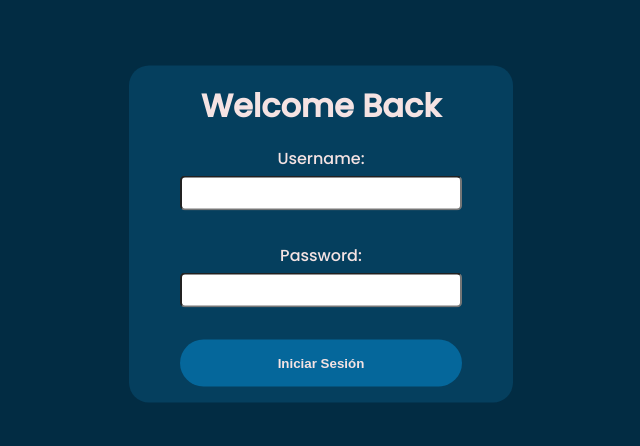
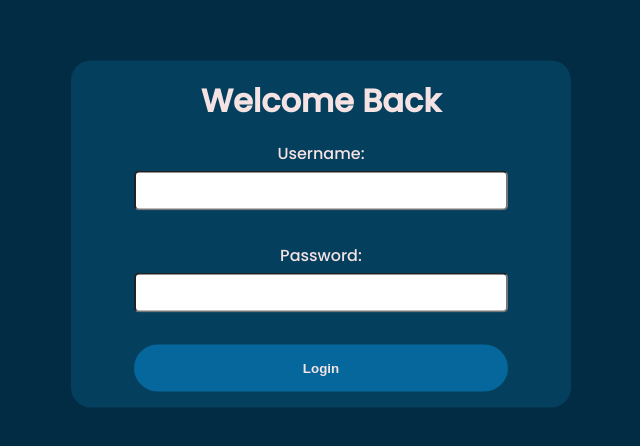
Before and after one commit to ga-b0/rick-and-morty-api, an Angular app: page /login in a window 1280 px wide. Shown: the part 166-612 px from the top of the page, without its empty margins (319-959 px from the left). Built offline with nearby package versions, Linux system fonts and the light colour scheme.

Commit message:
perf: :zap: add styles for validations and more

```diff
--- a/src/app/shared/components/login/login.component.css
+++ b/src/app/shared/components/login/login.component.css
@@ -1,6 +1,7 @@
 .login__section {
+  position: relative;
   background-color: var(--section-color);
-  width: 30%;
+  width: 20%;
   padding: 1rem;
   text-align: center;
   border-radius: 20px;
@@ -8,6 +9,29 @@
   top: 50%;
   left: 50%;
   transform: translate(-50%, -50%);
+  max-width: 500px;
+}
+
+.login__message {
+  width: 100%;
+  border-radius: 5px;
+  padding: 10px 15px;
+  position: absolute;
+  top: -100px;
+  left: 50%;
+  transform: translateX(-50%);
+  animation-name: popup;
+  animation-duration: 0.5s;
+  animation-timing-function: ease-in;
+  animation-direction: alternate;
+}
+
+.login__message--error {
+  background-color: rgb(245, 85, 85);
+}
+
+.login__message--success {
+  background-color: rgb(25, 102, 25);
 }
 
 .login__form {
@@ -42,6 +66,7 @@
   padding: 0.5rem 1rem;
   border-radius: 5px;
   width: 80%;
+  font-family: var(--font-family);
 }
 
 .form__input--invalid {
@@ -50,6 +75,8 @@
 
 .invalid__text {
   color: rgb(245, 85, 85);
+  width: 90%;
+  text-align: center;
 }
 
 .form__button {
@@ -71,3 +98,24 @@
   background-color: var(--background-color);
   color: gray;
 }
+
+@keyframes popup {
+  0% {
+    opacity: 0;
+  }
+  75% {
+    opacity: 1;
+  }
+}
+
+@media (width <= 1365px) {
+  .login__section {
+    width: 50%;
+  }
+}
+
+@media (width <= 465px) {
+  .login__section {
+    width: 80%;
+  }
+}
--- a/src/app/shared/components/login/login.component.html
+++ b/src/app/shared/components/login/login.component.html
@@ -1,4 +1,12 @@
 <section class="login__section">
+  @if (message !== '') {
+    <div
+      [ngClass]="loggin ? 'login__message--success' : 'login__message--error'"
+      class="login__message"
+    >
+      {{ message }}
+    </div>
+  }
   <h2>Welcome Back</h2>
   <form [formGroup]="loginForm" (ngSubmit)="submitSesion()" class="login__form">
     <div class="form__email">
@@ -8,11 +16,18 @@
         type="text"
         id="username"
         formControlName="username"
+        [ngClass]="
+          !loginForm.valid &&
+          formSubmitted &&
+          loginForm.get('username')?.hasError('required')
+            ? 'form__input--invalid'
+            : ''
+        "
       />
       <span
         class="invalid__text"
         *ngIf="loginForm.get('username')?.hasError('required') && formSubmitted"
-        >El usuario es requerido</span
+        >The username is required</span
       >
     </div>
     <div class="form__password">
@@ -22,20 +37,28 @@
         type="password"
         id="password"
         formControlName="password"
+        [ngClass]="
+          !loginForm.valid &&
+          formSubmitted &&
+          (loginForm.get('password')?.hasError('minlength') ||
+            loginForm.get('password')?.hasError('required'))
+            ? 'form__input--invalid'
+            : ''
+        "
       />
       <span
         class="invalid__text"
         *ngIf="
           loginForm.get('password')?.hasError('minlength') && formSubmitted
         "
-        >La contraseña debe tener como mínimo 8 caracteres</span
+        >The password must be at least 8 characters long.</span
       >
       <span
         class="invalid__text"
         *ngIf="loginForm.get('password')?.hasError('required') && formSubmitted"
-        >La contraseña es requerida</span
+        >The password is required</span
       >
     </div>
-    <button class="form__button">Iniciar Sesión</button>
+    <button class="form__button">Login</button>
   </form>
 </section>
--- a/src/app/shared/components/login/login.component.ts
+++ b/src/app/shared/components/login/login.component.ts
@@ -15,6 +15,8 @@ import { userCredentials } from '@fakedata/credentials-user'
 })
 export class LoginComponent {
   formSubmitted = false
+  message = ''
+  loggin = false
   loginForm = new FormGroup<LoginFields>({
     username: new FormControl('', {
       nonNullable: true,
@@ -39,7 +41,17 @@ export class LoginComponent {
     ) {
       window.localStorage.setItem('username', this.loginForm.value.username)
       window.localStorage.setItem('loggedin', 'true')
-      this.router.navigate(['/home'])
+      this.message = 'Successful login'
+      this.loggin = true
+      setTimeout(() => {
+        this.router.navigate(['/home'])
+      }, 1000)
+    } else {
+      this.loggin = false
+      this.message = 'Incorrect username or password'
+      setTimeout(() => {
+        this.message = ''
+      }, 4000)
     }
   }
 
```
